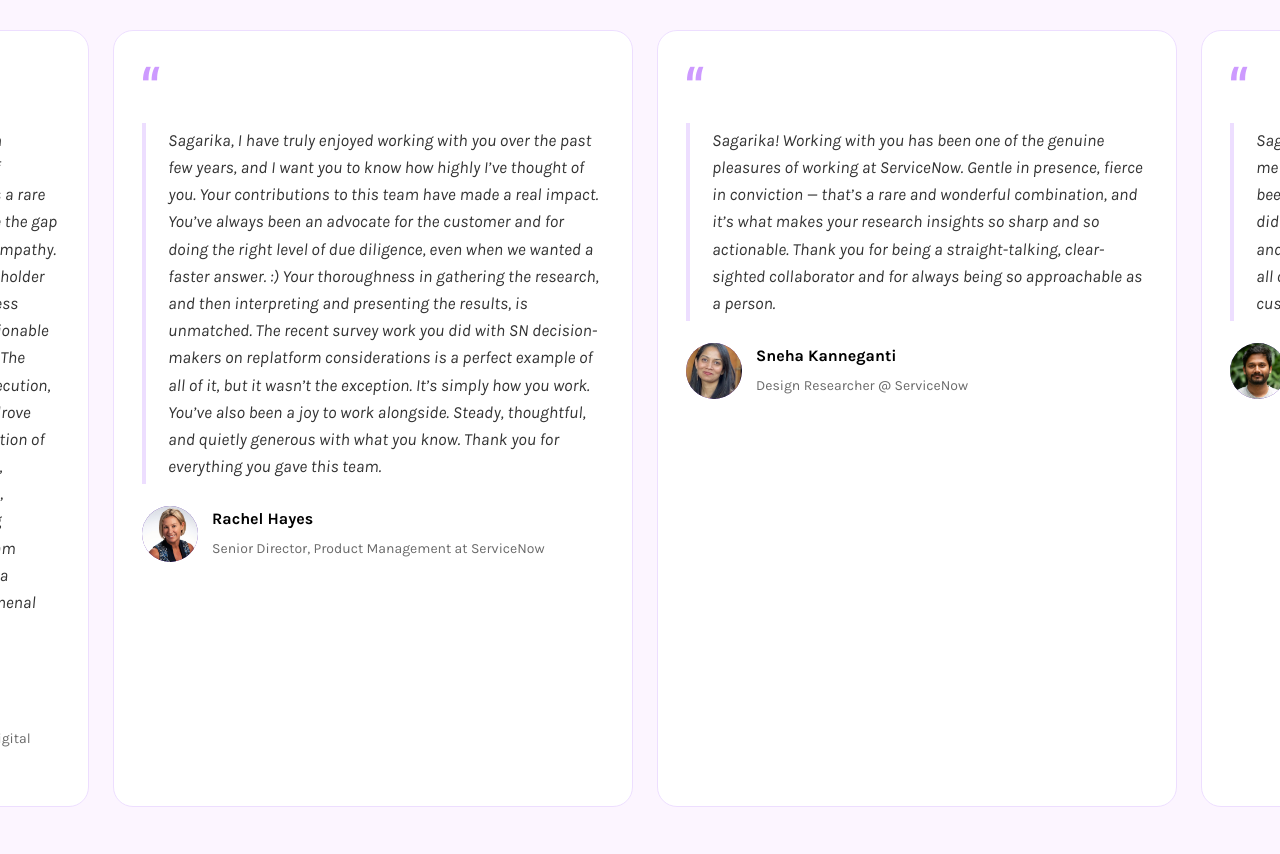
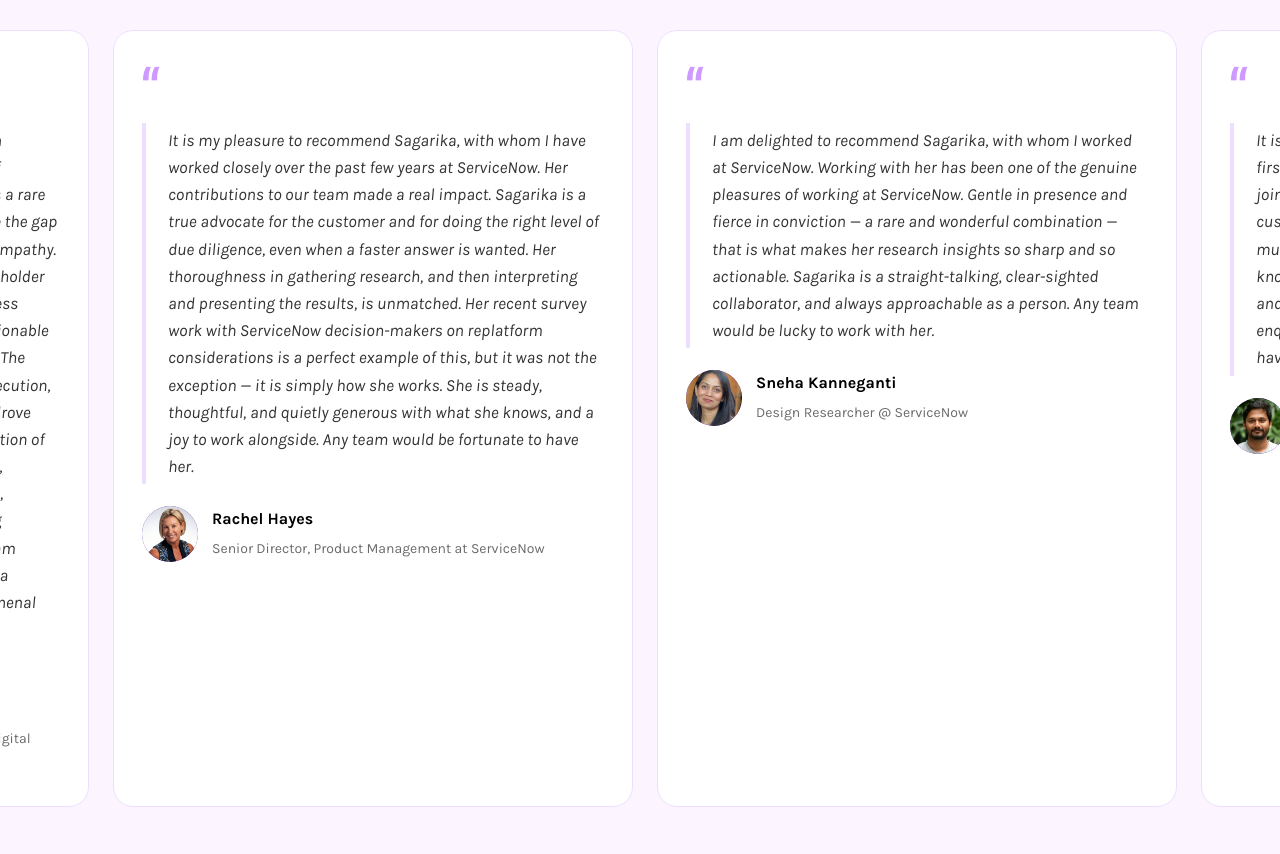
Before and after one commit to sagkanb3-boop/sagarika.work, a plain HTML site: page index.html in a window 1280 px wide. Shown: the part 5060-5914 px from the top of the page. Drawn offline with nearby package versions, Linux system fonts and the light colour scheme.

Commit message:
Update index.html

```diff
--- a/index.html
+++ b/index.html
@@ -164,17 +164,17 @@
       </article>
       <article class="s-t-card">
         <span class="q">&ldquo;</span>
-        <blockquote>Sagarika, I have truly enjoyed working with you over the past few years, and I want you to know how highly I&rsquo;ve thought of you. Your contributions to this team have made a real impact. You&rsquo;ve always been an advocate for the customer and for doing the right level of due diligence, even when we wanted a faster answer. :) Your thoroughness in gathering the research, and then interpreting and presenting the results, is unmatched. The recent survey work you did with SN decision-makers on replatform considerations is a perfect example of all of it, but it wasn&rsquo;t the exception. It&rsquo;s simply how you work. You&rsquo;ve also been a joy to work alongside. Steady, thoughtful, and quietly generous with what you know. Thank you for everything you gave this team.</blockquote>
+        <blockquote>It is my pleasure to recommend Sagarika, with whom I have worked closely over the past few years at ServiceNow. Her contributions to our team made a real impact. Sagarika is a true advocate for the customer and for doing the right level of due diligence, even when a faster answer is wanted. Her thoroughness in gathering research, and then interpreting and presenting the results, is unmatched. Her recent survey work with ServiceNow decision-makers on replatform considerations is a perfect example of this, but it was not the exception &mdash; it is simply how she works. She is steady, thoughtful, and quietly generous with what she knows, and a joy to work alongside. Any team would be fortunate to have her.</blockquote>
         <div class="s-t-who"><span class="s-t-face"><img src="assets/images/testimonials/rachel.jpg" alt="Rachel Hayes"></span><div><b>Rachel Hayes</b><span>Senior Director, Product Management at ServiceNow</span></div></div>
       </article>
       <article class="s-t-card">
         <span class="q">&ldquo;</span>
-        <blockquote>Sagarika! Working with you has been one of the genuine pleasures of working at ServiceNow. Gentle in presence, fierce in conviction &mdash; that&rsquo;s a rare and wonderful combination, and it&rsquo;s what makes your research insights so sharp and so actionable. Thank you for being a straight-talking, clear-sighted collaborator and for always being so approachable as a person.</blockquote>
+        <blockquote>I am delighted to recommend Sagarika, with whom I worked at ServiceNow. Working with her has been one of the genuine pleasures of working at ServiceNow. Gentle in presence and fierce in conviction &mdash; a rare and wonderful combination &mdash; that is what makes her research insights so sharp and so actionable. Sagarika is a straight-talking, clear-sighted collaborator, and always approachable as a person. Any team would be lucky to work with her.</blockquote>
         <div class="s-t-who"><span class="s-t-face"><img src="assets/images/testimonials/sneha.jpg" alt="Sneha Kanneganti"></span><div><b>Sneha Kanneganti</b><span>Design Researcher @ ServiceNow</span></div></div>
       </article>
       <article class="s-t-card">
         <span class="q">&ldquo;</span>
-        <blockquote>Sagarika! You were among the first people here who helped me make sense of ServiceNow when I joined, and you have been an invaluable partner in all the customisation work we did together. As a team, we have built so much on your work, and you have continued to create foundational knowledge for all of us through your mixed methods and pioneering work in customer visits and contextual enquiries.</blockquote>
+        <blockquote>It is my pleasure to recommend Sagarika. She was among the first people who helped me make sense of ServiceNow when I joined, and she has been an invaluable partner in all the customisation work we did together. As a team, we built so much on her work, and she continued to create foundational knowledge for all of us through her mixed-methods research and pioneering work in customer visits and contextual enquiries. Any research or product team would be fortunate to have her as a partner.</blockquote>
         <div class="s-t-who"><span class="s-t-face"><img src="assets/images/testimonials/akash.jpg" alt="Akash Chandan"></span><div><b>Akash Chandan</b><span>AI UX Research &amp; Strategy @ ServiceNow | Ex Microsoft</span></div></div>
       </article>
       <article class="s-t-card">
@@ -194,17 +194,17 @@
       </article>
       <article class="s-t-card" aria-hidden="true">
         <span class="q">&ldquo;</span>
-        <blockquote>Sagarika, I have truly enjoyed working with you over the past few years, and I want you to know how highly I&rsquo;ve thought of you. Your contributions to this team have made a real impact. You&rsquo;ve always been an advocate for the customer and for doing the right level of due diligence, even when we wanted a faster answer. :) Your thoroughness in gathering the research, and then interpreting and presenting the results, is unmatched. The recent survey work you did with SN decision-makers on replatform considerations is a perfect example of all of it, but it wasn&rsquo;t the exception. It&rsquo;s simply how you work. You&rsquo;ve also been a joy to work alongside. Steady, thoughtful, and quietly generous with what you know. Thank you for everything you gave this team.</blockquote>
+        <blockquote>It is my pleasure to recommend Sagarika, with whom I have worked closely over the past few years at ServiceNow. Her contributions to our team made a real impact. Sagarika is a true advocate for the customer and for doing the right level of due diligence, even when a faster answer is wanted. Her thoroughness in gathering research, and then interpreting and presenting the results, is unmatched. Her recent survey work with ServiceNow decision-makers on replatform considerations is a perfect example of this, but it was not the exception &mdash; it is simply how she works. She is steady, thoughtful, and quietly generous with what she knows, and a joy to work alongside. Any team would be fortunate to have her.</blockquote>
         <div class="s-t-who"><span class="s-t-face"><img src="assets/images/testimonials/rachel.jpg" alt="Rachel Hayes"></span><div><b>Rachel Hayes</b><span>Senior Director, Product Management at ServiceNow</span></div></div>
       </article>
       <article class="s-t-card" aria-hidden="true">
         <span class="q">&ldquo;</span>
-        <blockquote>Sagarika! Working with you has been one of the genuine pleasures of working at ServiceNow. Gentle in presence, fierce in conviction &mdash; that&rsquo;s a rare and wonderful combination, and it&rsquo;s what makes your research insights so sharp and so actionable. Thank you for being a straight-talking, clear-sighted collaborator and for always being so approachable as a person.</blockquote>
+        <blockquote>I am delighted to recommend Sagarika, with whom I worked at ServiceNow. Working with her has been one of the genuine pleasures of working at ServiceNow. Gentle in presence and fierce in conviction &mdash; a rare and wonderful combination &mdash; that is what makes her research insights so sharp and so actionable. Sagarika is a straight-talking, clear-sighted collaborator, and always approachable as a person. Any team would be lucky to work with her.</blockquote>
         <div class="s-t-who"><span class="s-t-face"><img src="assets/images/testimonials/sneha.jpg" alt="Sneha Kanneganti"></span><div><b>Sneha Kanneganti</b><span>Design Researcher @ ServiceNow</span></div></div>
       </article>
       <article class="s-t-card" aria-hidden="true">
         <span class="q">&ldquo;</span>
-        <blockquote>Sagarika! You were among the first people here who helped me make sense of ServiceNow when I joined, and you have been an invaluable partner in all the customisation work we did together. As a team, we have built so much on your work, and you have continued to create foundational knowledge for all of us through your mixed methods and pioneering work in customer visits and contextual enquiries.</blockquote>
+        <blockquote>It is my pleasure to recommend Sagarika. She was among the first people who helped me make sense of ServiceNow when I joined, and she has been an invaluable partner in all the customisation work we did together. As a team, we built so much on her work, and she continued to create foundational knowledge for all of us through her mixed-methods research and pioneering work in customer visits and contextual enquiries. Any research or product team would be fortunate to have her as a partner.</blockquote>
         <div class="s-t-who"><span class="s-t-face"><img src="assets/images/testimonials/akash.jpg" alt="Akash Chandan"></span><div><b>Akash Chandan</b><span>AI UX Research &amp; Strategy @ ServiceNow | Ex Microsoft</span></div></div>
       </article>
       <article class="s-t-card" aria-hidden="true">
```
